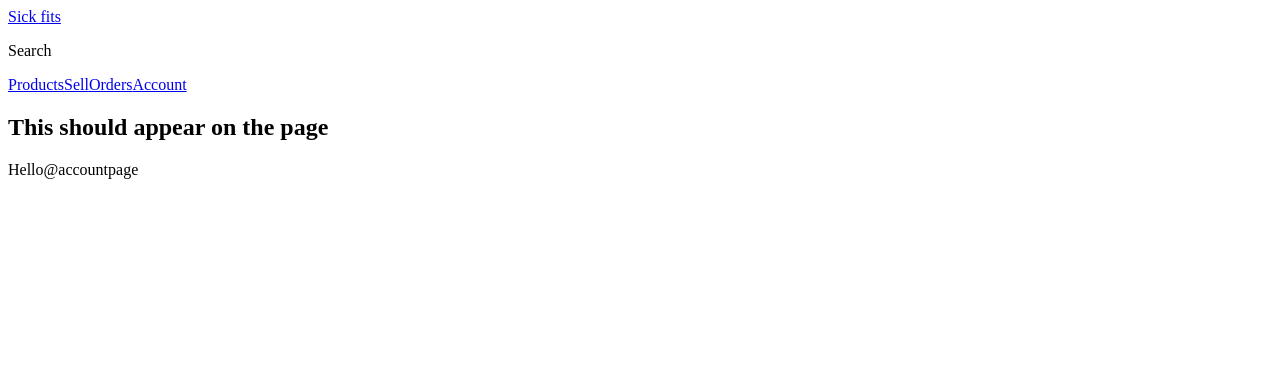
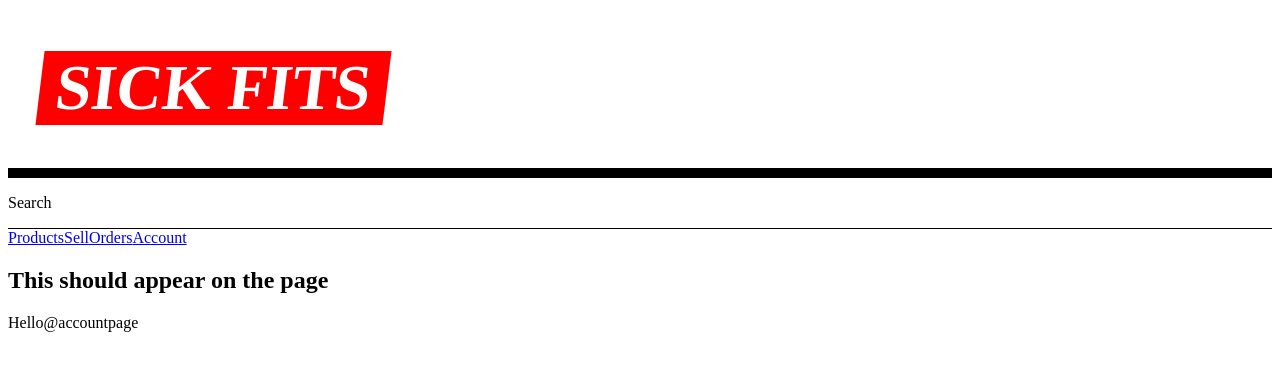
Before and after one commit to Akshay2996/sick-fits, a Next.js app in the folder frontend/: page /account in a window 1280 px wide. Shown: the top 370 px of the page. Built offline with nearby package versions, Linux system fonts and the light colour scheme.

Commit message:
Added styled component for Header.js

```diff
--- a/frontend/components/Header.js
+++ b/frontend/components/Header.js
@@ -1,16 +1,50 @@
 import Link from "next/link";
 import Nav from "./Nav";
+import styled from "styled-components";
+
+const Logo = styled.h1`
+  font-size: 4rem;
+  margin-left: 2rem;
+  position: relative;
+  z-index: 2;
+  background: red;
+  transform: skew(-7deg);
+  a {
+    color: white;
+    text-decoration: none;
+    text-transform: uppercase;
+    padding: 0.5rem 1rem;
+  }
+`;
+
+const HeaderStyles = styled.header`
+  .bar {
+    display: grid;
+    grid-template-columns: auto 1fr;
+    justify-content: space-between;
+    align-items: center;
+    border-bottom: 10px solid var(--black, black);
+  }
+
+  .sub-bar {
+    display: grid;
+    grid-template-columns: auto 1fr;
+    border-bottom: 1px solid var(--black, black);
+  }
+`;
 
 export default function Header() {
   return (
-    <header>
+    <HeaderStyles>
       <div className="bar">
-        <Link href="/">Sick fits</Link>
+        <Logo>
+          <Link href="/">Sick fits</Link>
+        </Logo>
       </div>
       <div className="sub-bar">
         <p>Search</p>
       </div>
       <Nav />
-    </header>
+    </HeaderStyles>
   );
 }
```
